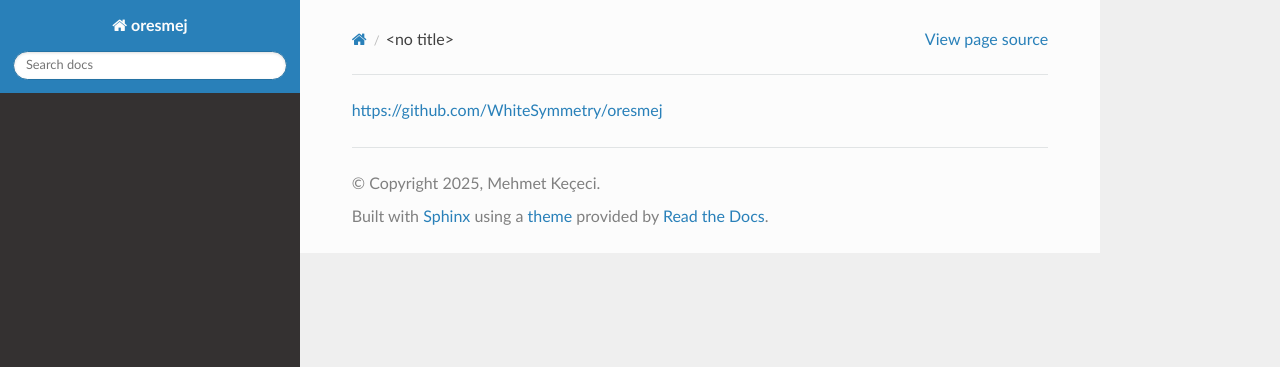
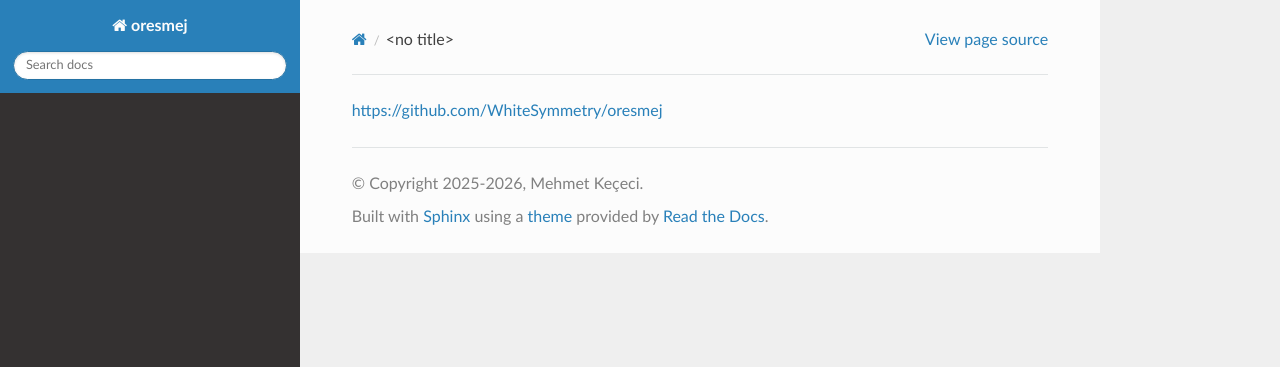
Before and after one commit to WhiteSymmetry/oresmej, a Sphinx documentation site: the page built from docs/index.rst, in a window 1280 px wide. Shown: the top 367 px of the page. Built offline with Sphinx 7.4.7 and the Read the Docs theme 3.1.0, drawn with Linux system fonts in a browser that asks for light colours; part of the change alters nothing that is shown.

Commit message:
Update copyright year and version handling
Updated copyright year to 2025-2026 and added version handling.

```diff
--- a/docs/conf.py
+++ b/docs/conf.py
@@ -1,13 +1,19 @@
 # Project Information
 project = 'oresmej'
 author = 'Mehmet Keçeci'
-copyright = '2025, Mehmet Keçeci'
+copyright = '2025-2026, Mehmet Keçeci'
 
+try:
+    from oresmej import __version__
+    version = __version__
+    release = __version__
+except (ImportError, AttributeError) as e:
+    print(f"Warning: Could not import __version__ from oresmej: {e}")
 # Version Management
 # from setuptools_scm import get_version
 # version = get_version(root='..', relative_to=__file__)
-version = '0.1.2'  # Replace with your actual version number
-release = version
+#version = '0.1.3'  # Replace with your actual version number
+#release = version
 
 # General Configuration
 master_doc = 'index'
```
